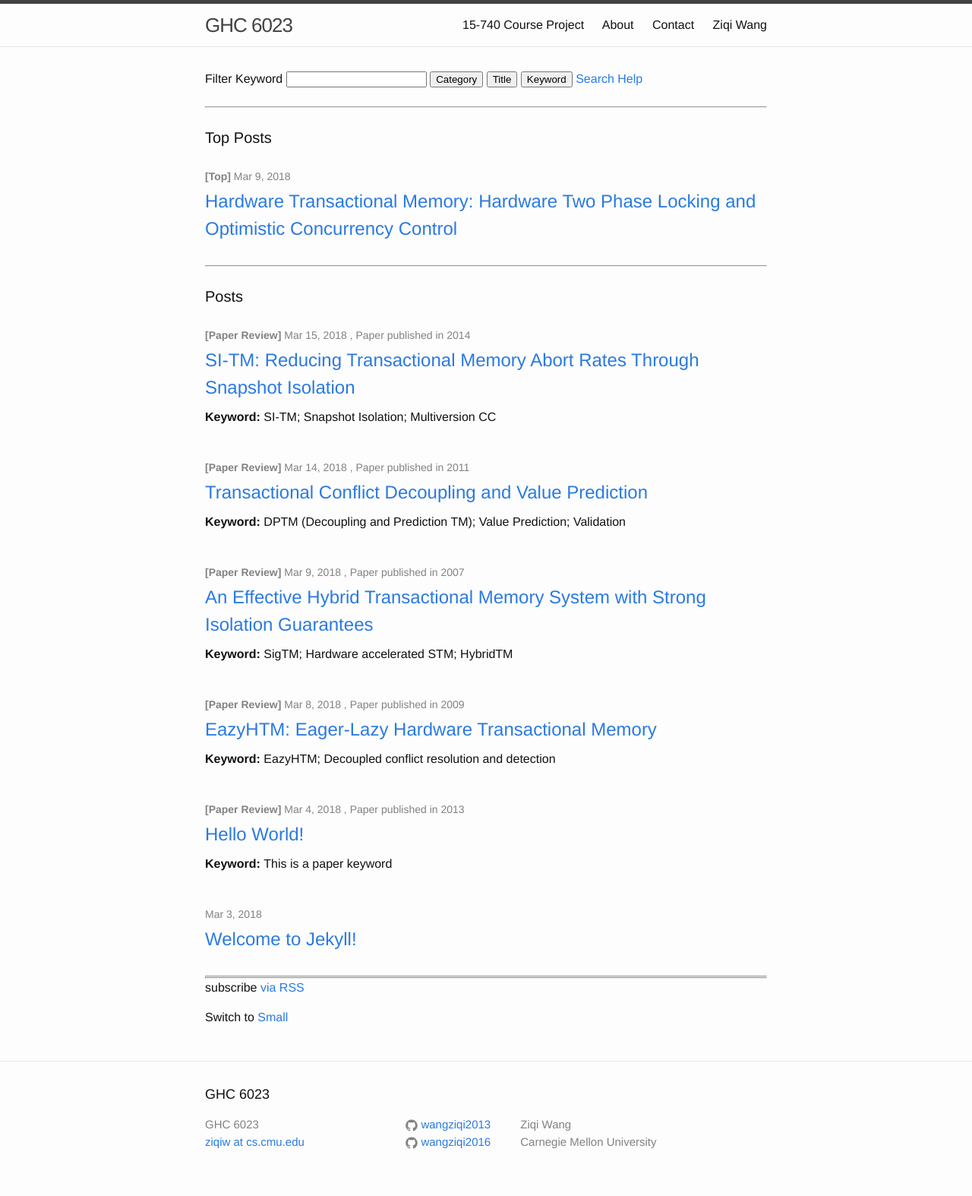
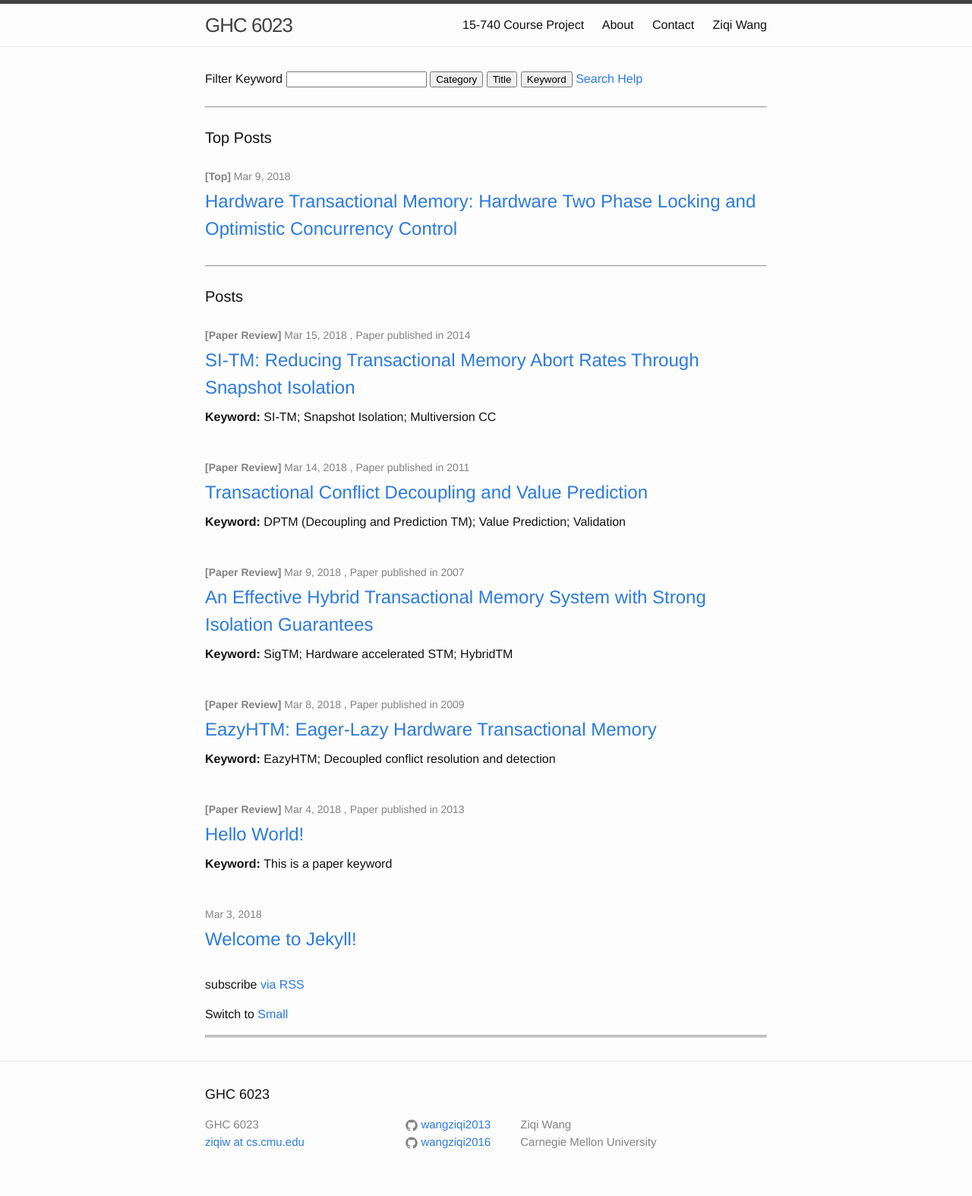
Before and after one commit to wangziqi2013/wangziqi2013.github.io, a Jekyll site: the page built from index.html, in a window 1280 px wide. Shown: the whole page at 76% size. Built offline with Jekyll 4.4.1, drawn with Linux system fonts in a browser that asks for light colours.

Commit message:
Remove printing

```diff
--- a/index.html
+++ b/index.html
@@ -123,12 +123,11 @@ xhr = getAjax("https://crossorigin.me/https://github.com/users/wangziqi2013/cont
     {% endfor %}
   </ul>
 
-  <hr />
-  <div id="contributions">
-
-  </div>
-  <hr />
   <p class="rss-subscribe">subscribe <a href="{{ "/feed.xml" | prepend: site.baseurl }}">via RSS</a></p>
   <p class="rss-subscribe">Switch to <a href="{{ "/index-small.html" | prepend: site.baseurl }}">Small</a></p>
 
+  <hr />
+  <div id="contributions"></div>
+  <hr />
+
 </div>
```
Also changed, not shown: other parts of index.html (+1 -1 lines).
